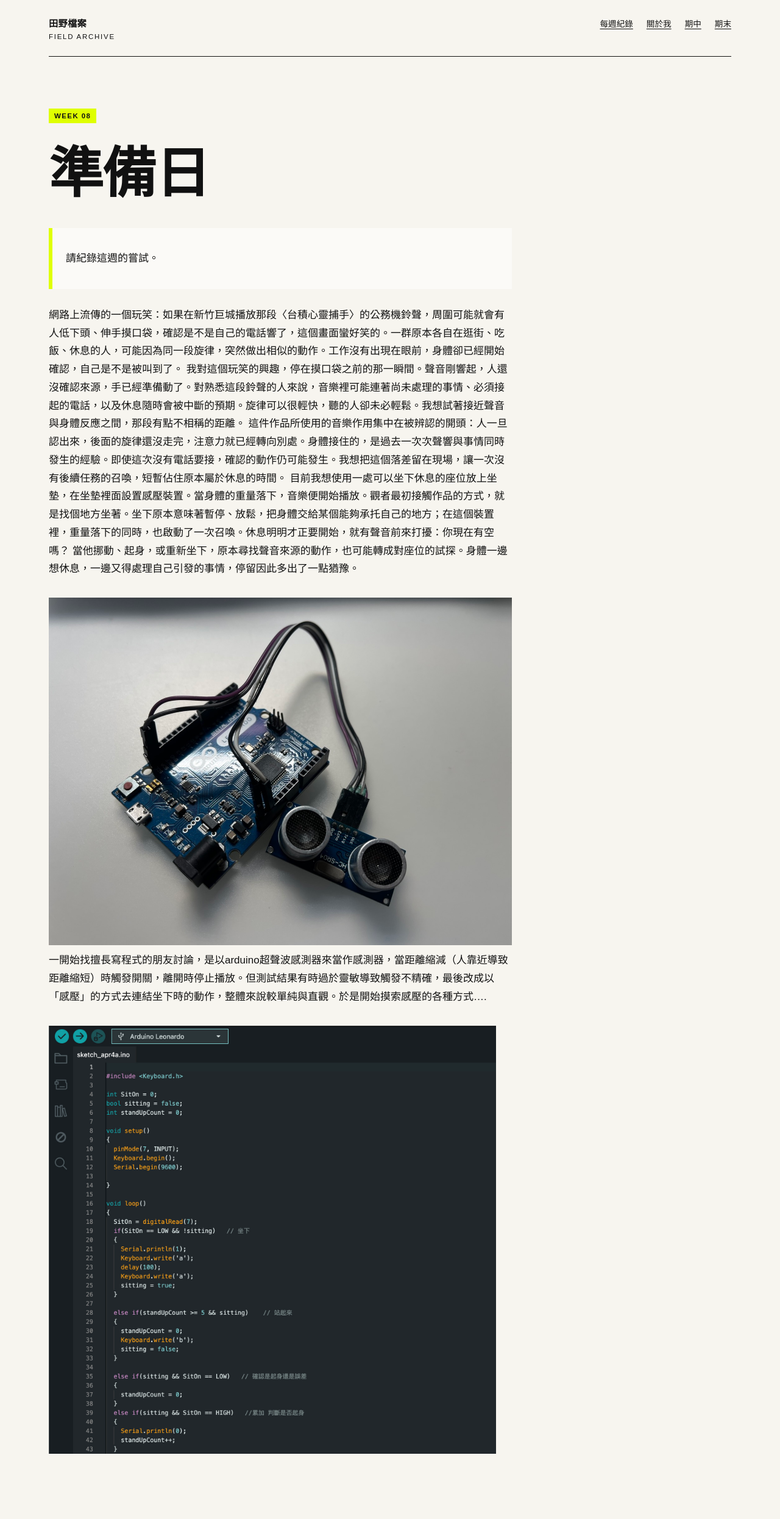
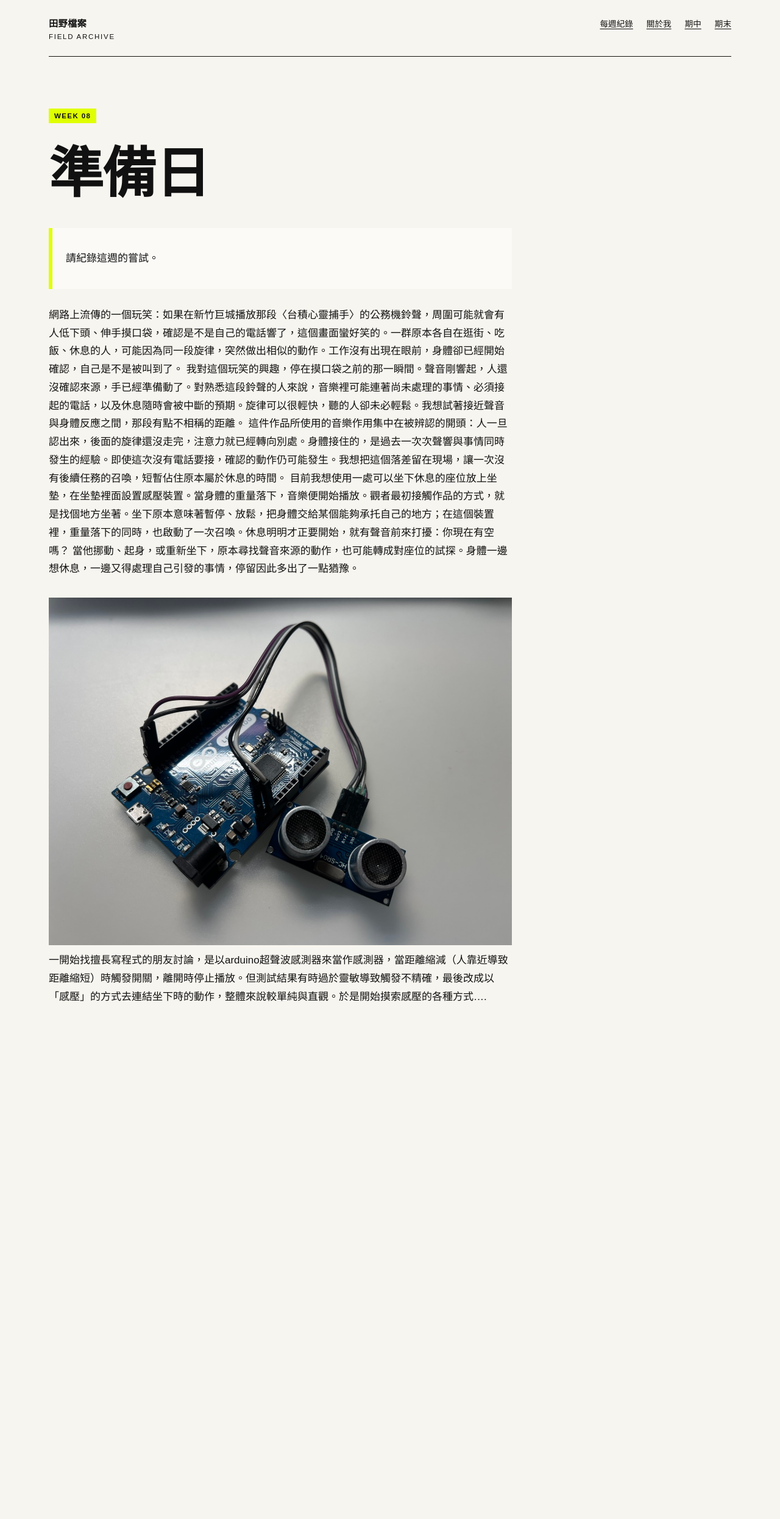
Before and after one commit to yenchichen1998/fieldworkarchive, a Jekyll site: the page built from weeks/week-08.md, in a window 1280 px wide. Shown: the whole page at 61% size. Built offline with Jekyll 4.4.1, drawn with Linux system fonts in a browser that asks for light colours; after the commit the page ends 1757 px from its top, so only the background shows below that.

Commit message:
Update week-08.md

```diff
--- a/weeks/week-08.md
+++ b/weeks/week-08.md
@@ -17,5 +17,3 @@ permalink: /weeks/week-08/
 
 ![準備日]({{ '/assets/images/w08-02.jpg' | relative_url }})
 一開始找擅長寫程式的朋友討論，是以arduino超聲波感測器來當作感測器，當距離縮減（人靠近導致距離縮短）時觸發開關，離開時停止播放。但測試結果有時過於靈敏導致觸發不精確，最後改成以「感壓」的方式去連結坐下時的動作，整體來說較單純與直觀。於是開始摸索感壓的各種方式....
-
-![準備日]({{ '/assets/images/w08-01.jpg' | relative_url }})
```
